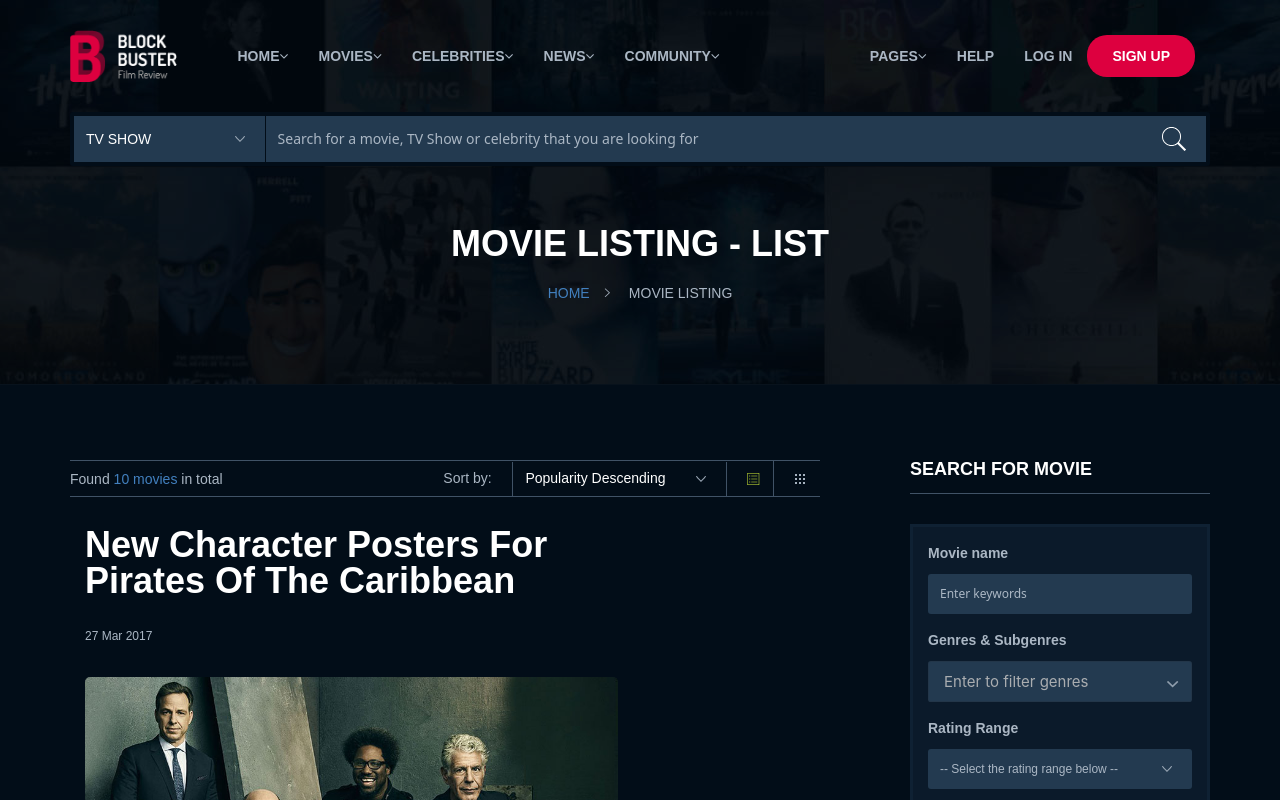
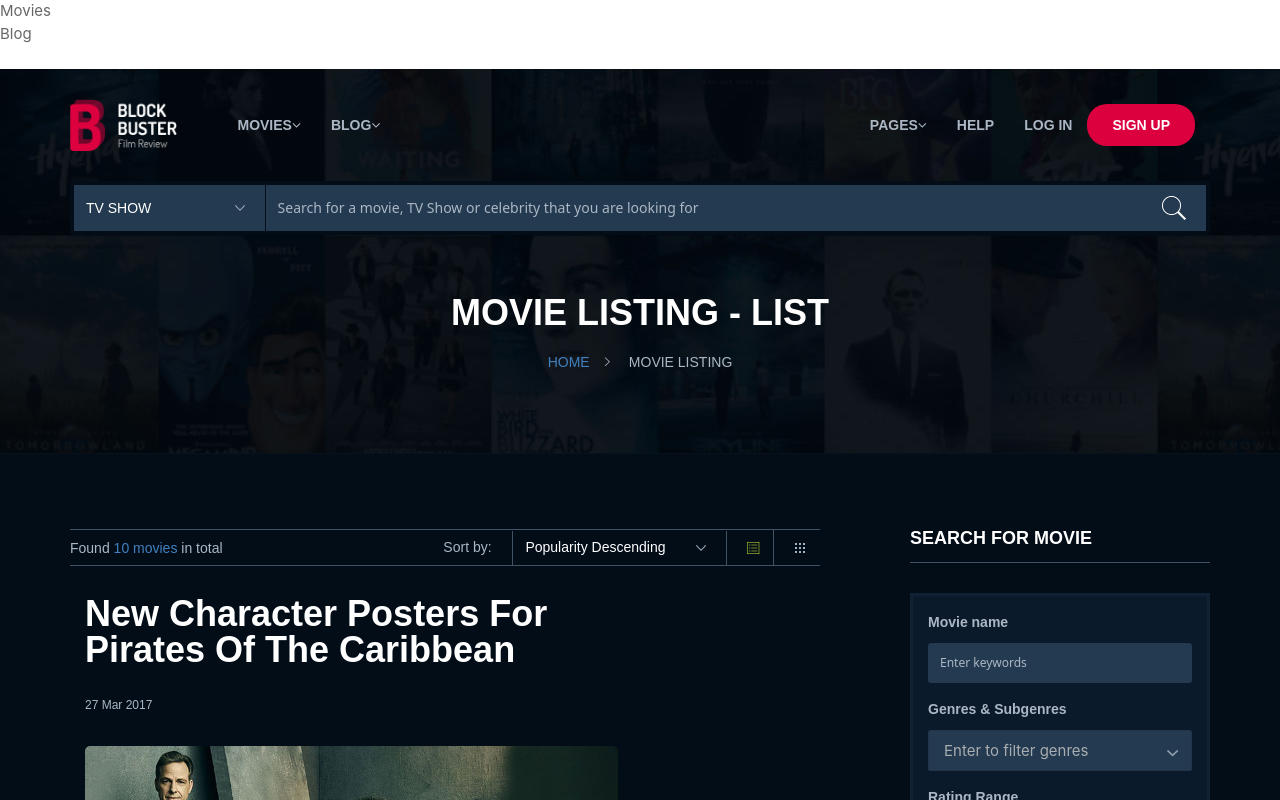
Before and after one commit to CamiloPenagos99/React_MovieApp, a React (Create React App) app: page /blog in a window 1280 px wide. Shown: the top 800 px of the page. Built offline with nearby package versions, Linux system fonts and the light colour scheme.

Commit message:
feat: se agrega Link router para la web

```diff
--- a/src/App.js
+++ b/src/App.js
@@ -11,6 +11,15 @@
 function App() {
   return (
     <Router>
+       <ul>
+          <li>
+            <Link to="/">Movies</Link>
+          </li>
+          <li>
+            <Link to="/blog">Blog</Link>
+          </li>
+        </ul>
+
       <Routes>
         <Route path="/" element={<ListadoPeliculas />}></Route>
         <Route path="/movies" element={<ListadoPeliculas />}></Route>
--- a/src/componentes/PageWrapper.jsx
+++ b/src/componentes/PageWrapper.jsx
@@ -105,64 +105,18 @@
                                     <a href="#page-top"></a>
                                 </li>
                                 <li className="dropdown first">
-                                    <a className="btn btn-default dropdown-toggle lv1" data-toggle="dropdown">
-                                    Home <i className="fa fa-angle-down" aria-hidden="true"></i>
+                                    <a href="/" className="btn btn-default dropdown-toggle lv1">
+                                    Movies<i className="fa fa-angle-down" aria-hidden="true"></i>
                                     </a>
-                                    <ul className="dropdown-menu level1">
-                                        <li><a href="index-2.html">Home 01</a></li>
-                                        <li><a href="homev2.html">Home 02</a></li>
-                                        <li><a href="homev3.html">Home 03</a></li>
-                                    </ul>
                                 </li>
                                 <li className="dropdown first">
-                                    <a className="btn btn-default dropdown-toggle lv1" data-toggle="dropdown" data-hover="dropdown">
-                                    movies<i className="fa fa-angle-down" aria-hidden="true"></i>
+                                    <a href="/blog" className="btn btn-default dropdown-toggle lv1">
+                                    Blog<i className="fa fa-angle-down" aria-hidden="true"></i>
                                     </a>
-                                    <ul className="dropdown-menu level1">
-                                        <li className="dropdown">
-                                            <a href="#" className="dropdown-toggle" data-toggle="dropdown" >Movie grid<i className="ion-ios-arrow-forward"></i></a>
-                                            <ul className="dropdown-menu level2">
-                                                <li><a href="moviegrid.html">Movie grid</a></li>
-                                                <li><a href="moviegridfw.html">movie grid full width</a></li>
-                                            </ul>
-                                        </li>
-                                        <li><a href="movielist.html">Movie list</a></li>
-                                        <li><a href="moviesingle.html">Movie single</a></li>
-                                        <li className="it-last"><a href="seriessingle.html">Series single</a></li>
-                                    </ul>
                                 </li>
-                                <li className="dropdown first">
-                                    <a className="btn btn-default dropdown-toggle lv1" data-toggle="dropdown" data-hover="dropdown">
-                                    celebrities <i className="fa fa-angle-down" aria-hidden="true"></i>
-                                    </a>
-                                    <ul className="dropdown-menu level1">
-                                        <li><a href="celebritygrid01.html">celebrity grid 01</a></li>
-                                        <li><a href="celebritygrid02.html">celebrity grid 02 </a></li>
-                                        <li><a href="celebritylist.html">celebrity list</a></li>
-                                        <li className="it-last"><a href="celebritysingle.html">celebrity single</a></li>
-                                    </ul>
-                                </li>
-                                <li className="dropdown first">
-                                    <a className="btn btn-default dropdown-toggle lv1" data-toggle="dropdown" data-hover="dropdown">
-                                    news <i className="fa fa-angle-down" aria-hidden="true"></i>
-                                    </a>
-                                    <ul className="dropdown-menu level1">
-                                        <li><a href="bloglist.html">blog List</a></li>
-                                        <li><a href="bloggrid.html">blog Grid</a></li>
-                                        <li className="it-last"><a href="blogdetail.html">blog Detail</a></li>
-                                    </ul>
-                                </li>
-                                <li className="dropdown first">
-                                    <a className="btn btn-default dropdown-toggle lv1" data-toggle="dropdown" data-hover="dropdown">
-                                    community <i className="fa fa-angle-down" aria-hidden="true"></i>
-                                    </a>
-                                    <ul className="dropdown-menu level1">
-                                        <li><a href="userfavoritegrid.html">user favorite grid</a></li>
-                                        <li><a href="userfavoritelist.html">user favorite list</a></li>
-                                        <li><a href="userprofile.html">user profile</a></li>
-                                        <li className="it-last"><a href="userrate.html">user rate</a></li>
-                                    </ul>
-                                </li>
+
+
+
                             </ul>
                             <ul className="nav navbar-nav flex-child-menu menu-right">
                                 <li className="dropdown first">
```
